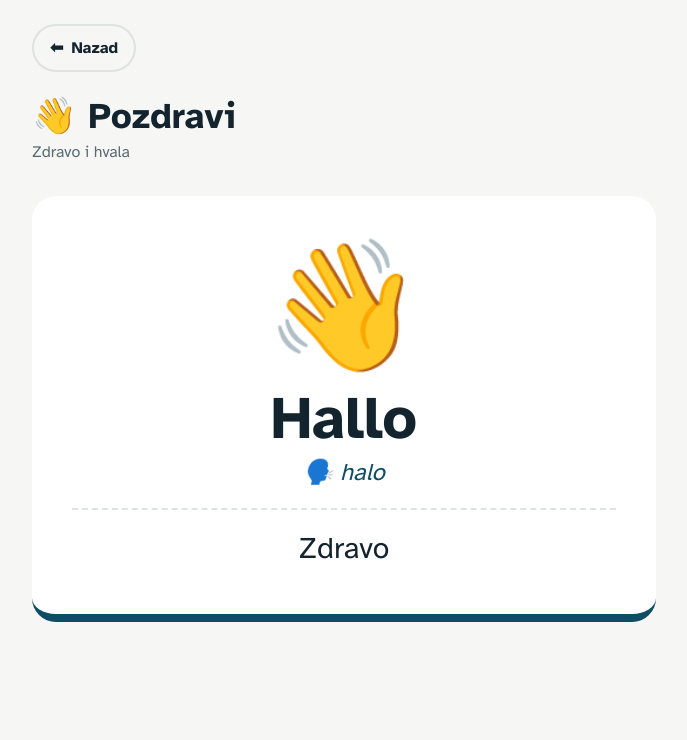
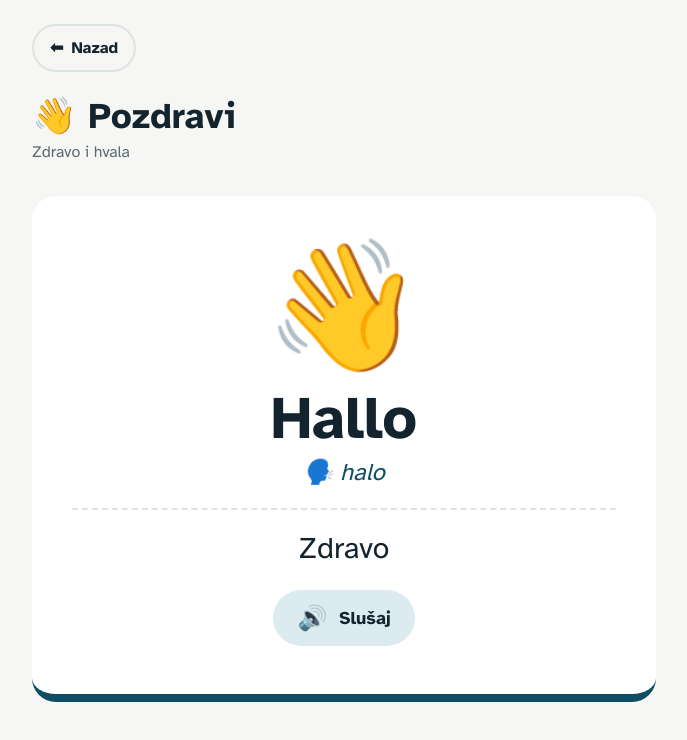
Before and after one commit to deki84/german-a1-trainer-serbian, a Next.js app: page /lesson/pozdravi in a window 1280 px wide. Shown: the top 740 px of the page, without its empty margins (296-983 px from the left). Built offline with nearby package versions, Linux system fonts and the light colour scheme.

Commit message:
feat: add audio playback functionality with ListenButton

```diff
--- /dev/null
+++ b/components/ListenButton.tsx
@@ -0,0 +1,26 @@
+"use client";
+
+import { speakGerman } from "@/lib/speech";
+
+type ListenButtonProps = {
+  /** Der deutsche Text, der vorgelesen wird */
+  text: string;
+};
+
+/**
+ * 🔊-Knopf: liest das deutsche Wort vor.
+ */
+export function ListenButton({ text }: ListenButtonProps) {
+  return (
+    <button
+      type="button"
+      onClick={() => speakGerman(text)}
+      className="bg-river-soft focus-visible:outline-river mt-6 inline-flex h-14 cursor-pointer items-center gap-3 rounded-full px-6 text-lg font-bold focus-visible:outline-2 focus-visible:outline-offset-2"
+    >
+      <span className="text-2xl" aria-hidden="true">
+        🔊
+      </span>
+      Slušaj
+    </button>
+  );
+}
--- a/components/WordCard.tsx
+++ b/components/WordCard.tsx
@@ -1,4 +1,5 @@
 import type { Word } from "@/lib/types";
+import { ListenButton} from "@/components/ListenButton";
 
 type WordCardProps = {
   word: Word;
@@ -26,6 +27,7 @@ export function WordCard({ word }: WordCardProps) {
       <p lang="sr" className="border-line mt-5 border-t-2 border-dashed pt-5 text-2xl md:text-3xl">
         {word.sr}
       </p>
+       <ListenButton text={word.de} />
     </article>
   );
 }
--- /dev/null
+++ b/lib/speech.ts
@@ -0,0 +1,24 @@
+/**
+ * Liest einen deutschen Text laut vor (Web Speech API).
+ * Läuft komplett im Browser, keine Kosten, kein API-Key.
+ *
+ * Nur im Browser aufrufen, z. B. in einem onClick-Handler.
+ */
+export function speakGerman(text: string): void {
+  // Schutz: auf dem Server oder in alten Browsern gibt es keine Sprachausgabe
+  if (typeof window === "undefined" || !("speechSynthesis" in window)) return;
+
+  const utterance = new SpeechSynthesisUtterance(text);
+  utterance.lang = "de-DE";
+  utterance.rate = 0.8; // etwas langsamer für Anfänger
+
+  // Wenn vorhanden, ausdrücklich eine deutsche Stimme wählen
+  const germanVoice = window.speechSynthesis
+    .getVoices()
+    .find((voice) => voice.lang.toLowerCase().startsWith("de"));
+  if (germanVoice) utterance.voice = germanVoice;
+
+  // Laufende Ausgabe stoppen, damit sich bei schnellem Tippen nichts überlagert
+  window.speechSynthesis.cancel();
+  window.speechSynthesis.speak(utterance);
+}
```
